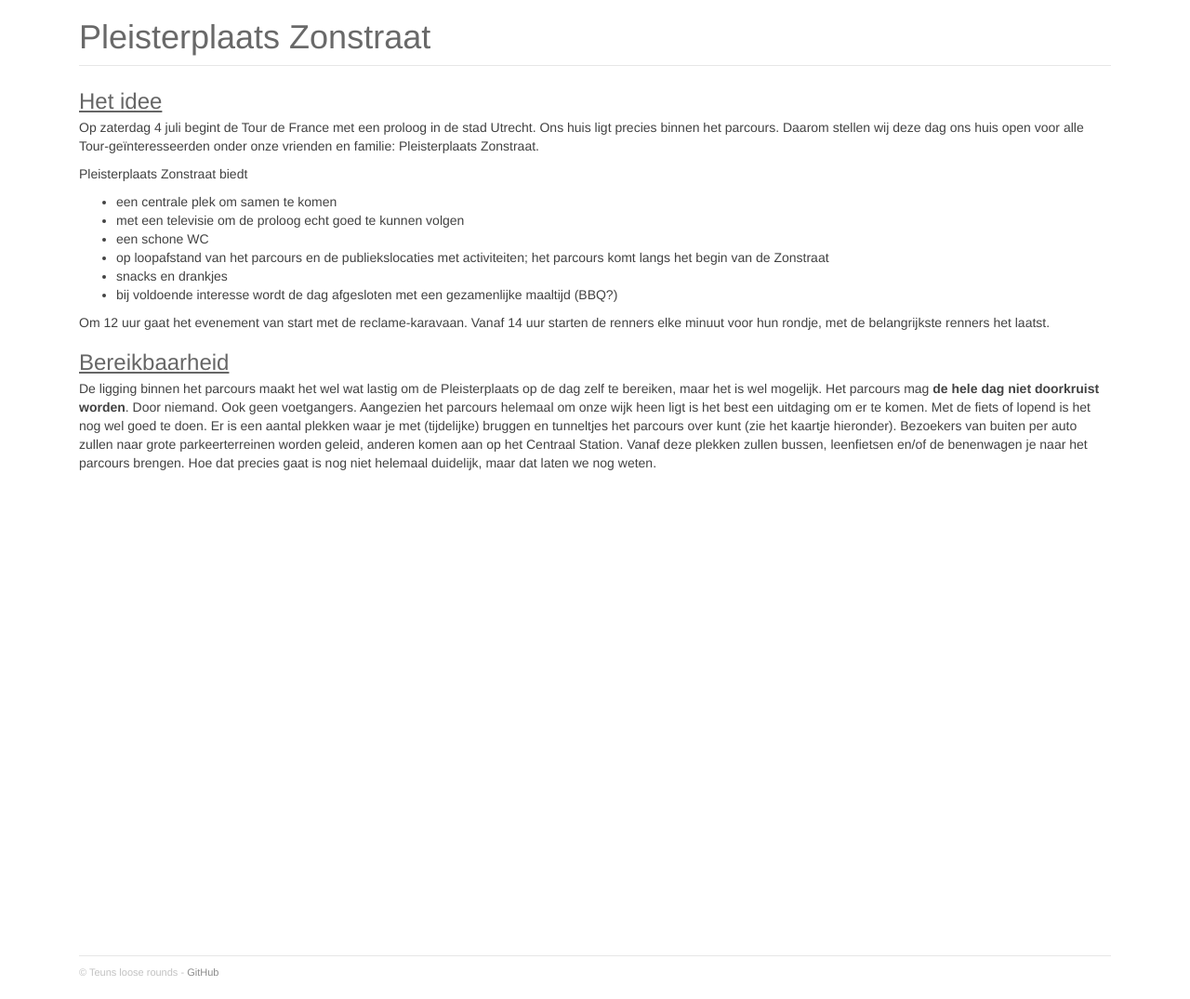
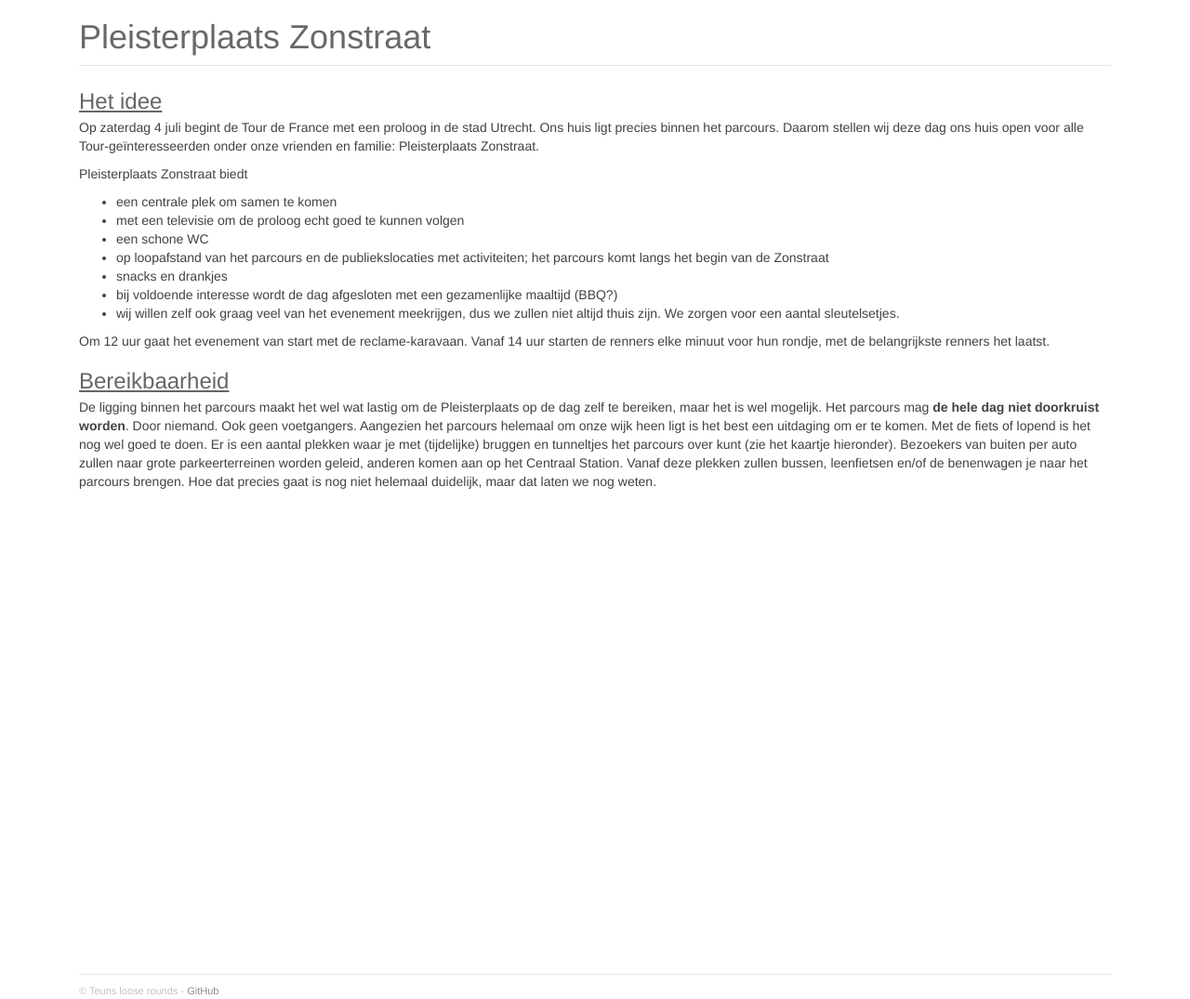
Before and after one commit to Teun/teun.github.io, a Jekyll site: the page built from article/pleisterplaats-zonstraat.markdown, in a window 1280 px wide. Shown: the whole page at 93% size. Built offline with Jekyll 4.4.1, drawn with Linux system fonts in a browser that asks for light colours; nearby versions of some CDN libraries; Markdown is read by kramdown in place of the engine named in the settings.

Commit message:
sleutelsetjes

```diff
--- a/article/pleisterplaats-zonstraat.markdown
+++ b/article/pleisterplaats-zonstraat.markdown
@@ -157,6 +157,7 @@ Pleisterplaats Zonstraat biedt
 - op loopafstand van het parcours en de publiekslocaties met activiteiten; het parcours komt langs het begin van de Zonstraat
 - snacks en drankjes
 - bij voldoende interesse wordt de dag afgesloten met een gezamenlijke maaltijd (BBQ?)
+- wij willen zelf ook graag veel van het evenement meekrijgen, dus we zullen niet altijd thuis zijn. We zorgen voor een aantal sleutelsetjes.
 
 Om 12 uur gaat het evenement van start met de reclame-karavaan. Vanaf 14 uur starten de renners elke minuut voor hun rondje, met de belangrijkste renners het laatst.
 
```
